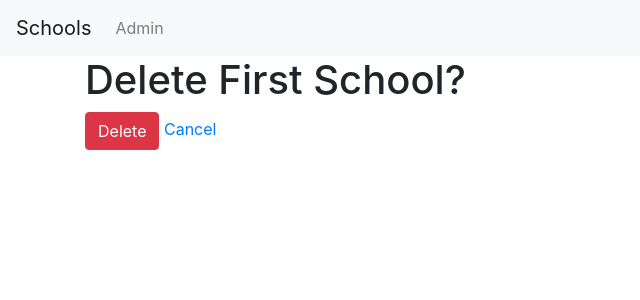
After one commit to adityagoyal222/django-learn, a Django app: page /basic_app/delete/1/ in a window 1280 px wide. The commit adds this page. Shown: the top 300 px of the page, without its empty margins (0-640 px from the left). Run offline with Django 3.2, Linux system fonts and the light colour scheme; data comes from the database, SQL or seed files in the repository; both versions use the stored data as it was after the commit; some libraries are stand-ins or nearby versions.

Commit message:
added CRUD operations using CBV

```diff
--- a/advcbv/basic_app/models.py
+++ b/advcbv/basic_app/models.py
@@ -1,4 +1,5 @@
 from django.db import models
+from django.urls import reverse
 
 # Create your models here.
 class School(models.Model):
@@ -9,6 +10,9 @@ class School(models.Model):
     def __str__(self):
         return self.name
 
+    def get_absolute_url(self):
+        return reverse('basic_app:detail', kwargs={'pk': self.pk})
+
 class Student(models.Model):
     name = models.CharField(max_length=256)
     age = models.PositiveIntegerField()
--- /dev/null
+++ b/advcbv/basic_app/templates/basic_app/school_confirm_delete.html
@@ -0,0 +1,13 @@
+{% extends 'basic_app/basic_app_base.html' %}
+
+
+{% block body_block %}
+
+<h1>Delete {{school.name}}? </h1>
+<form method="POST">
+    {% csrf_token %}
+    <input type="submit" value="Delete" class="btn btn-danger">
+    <a href="{% url 'basic_app:detail' pk=school.pk %}">Cancel</a>
+</form>
+
+{% endblock body_block %}
--- a/advcbv/basic_app/templates/basic_app/school_detail.html
+++ b/advcbv/basic_app/templates/basic_app/school_detail.html
@@ -15,4 +15,7 @@
         {% endfor %}
 
     </div>
+    <div class="container">
+        <p><a class="btn btn-warning" href="{% url 'basic_app:update' pk=school_detail.pk %}">Update</a></p>
+    </div>
 {% endblock body_block %}
--- a/advcbv/basic_app/urls.py
+++ b/advcbv/basic_app/urls.py
@@ -5,5 +5,8 @@ app_name = "basic_app"
 
 urlpatterns = [
     url(r'^$', views.SchoolList.as_view(), name="list"),
-    url(r'^(?P<pk>[-\w]+)/$', views.SchoolDetailView.as_view(), name="detail"),
+    url(r'^(?P<pk>\d+)/$', views.SchoolDetailView.as_view(), name="detail"),
+    url(r'^create/$', views.SchoolCreateView.as_view(), name="create"),
+    url(r'^update/(?P<pk>\d+)/$', views.SchoolUpdateView.as_view(), name="update"),
+    url(r'^delete/(?P<pk>\d+)/$', views.SchoolDeleteView.as_view(), name="delete"),
 ]
--- a/advcbv/basic_app/views.py
+++ b/advcbv/basic_app/views.py
@@ -1,6 +1,10 @@
 from django.shortcuts import render
-from django.views.generic import View, TemplateView, ListView, DetailView
+from django.views.generic import (View, TemplateView,
+                                 ListView, DetailView,
+                                 CreateView, UpdateView,
+                                 DeleteView)
 from basic_app import models
+from django.urls import reverse, reverse_lazy
 
 class SchoolList(ListView):
     context_object_name = 'schools'
@@ -14,3 +18,15 @@ class SchoolDetailView(DetailView):
 
 class IndexView(TemplateView):
     template_name = 'index.html'
+
+class SchoolCreateView(CreateView):
+    fields = ('name', 'principal', 'location')
+    model = models.School
+
+class SchoolUpdateView(UpdateView):
+    fields = ('name', 'principal')
+    model = models.School
+
+class SchoolDeleteView(DeleteView):
+    model = models.School
+    success_url = reverse_lazy("basic_app:list")
```
Also changed, not shown: advcbv/basic_app/templates/basic_app/school_form.html (added, +18 -0 lines), advcbv/db.sqlite3.
